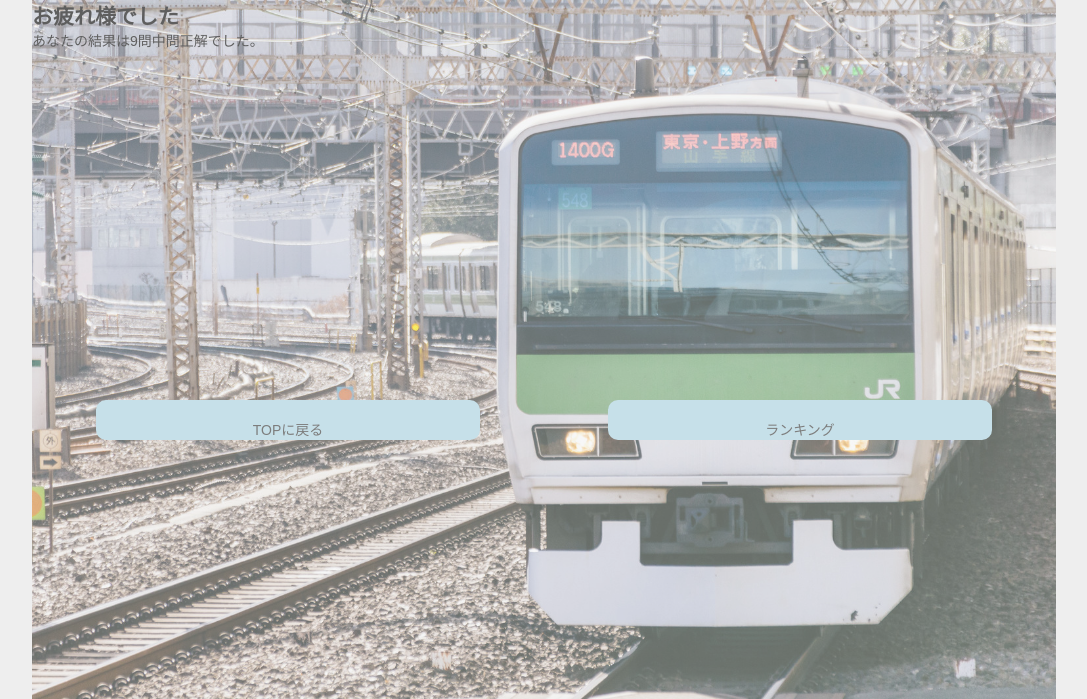
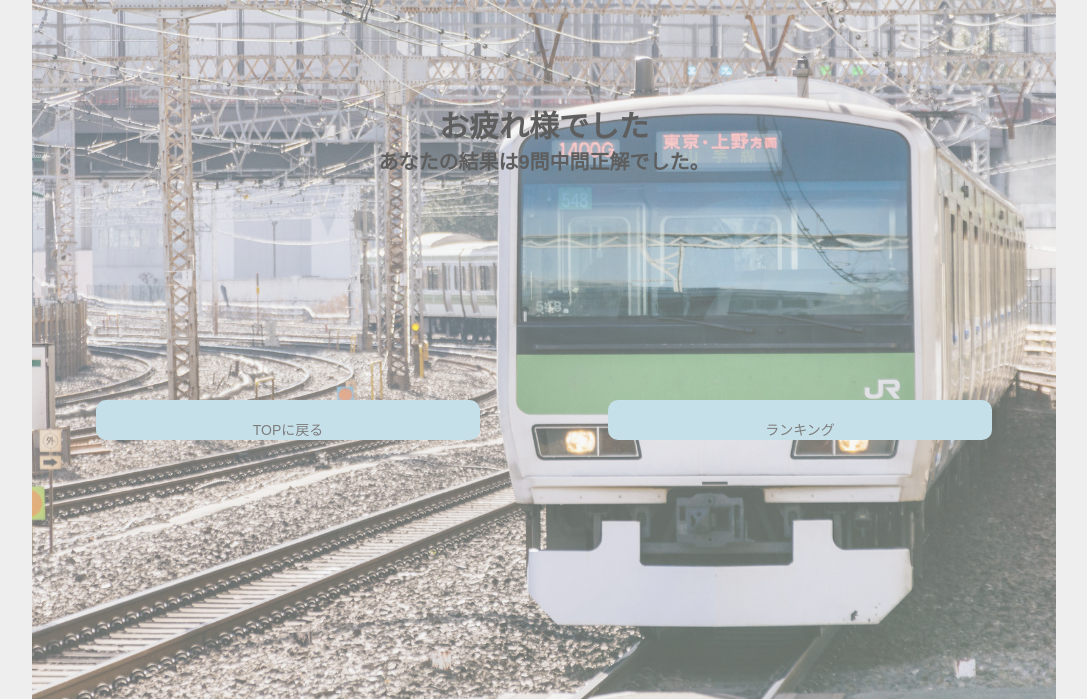
Before and after one commit to tnatsume/ekimero-Quiz, a PHP site: page /finish.php in a window 1280 px wide. Shown: the part 100-799 px from the top of the page, without its empty margins (96-1183 px from the left). Run offline with PHP 8.4, Linux system fonts and the light colour scheme; data that the repository does not hold is empty.

Commit message:
軽微な修正

```diff
--- a/css/finish.css
+++ b/css/finish.css
@@ -9,6 +9,7 @@
     background-size: cover;
     height:100%;
     opacity:0.6;
+    text-align:center;
 }
 .finish .btn{
     display: inline-block;
@@ -58,3 +59,15 @@
     z-index:-10;
     transition: 1s;
 }
+
+.finish .top{
+    font-size:30px;
+    font-weight:bold;
+
+}
+
+.finish p{
+    font-size:20px;
+    font-weight:bold;
+    /* color:lightgreen; */
+}
--- a/css/result.css
+++ b/css/result.css
@@ -13,6 +13,7 @@
     background-size: cover;
     height:100%;
     opacity:0.6;
+    text-align:center;
 }
 .result .btn{
     margin-top:40px;
--- a/finish.php
+++ b/finish.php
@@ -29,7 +29,7 @@
     <?php @include('header.php') ?>
     <div class="finish">
         <div class="container">
-            <h2>お疲れ様でした</h2>
+            <h2 class="top">お疲れ様でした</h2>
             <p>あなたの結果は9問中<?php echo $result?>問正解でした。</p>
             <a class="btn"href="/"><span >TOPに戻る</span></a>
             <a class="btn1"href="ranking.php"><span >ランキング</span></a>
```
